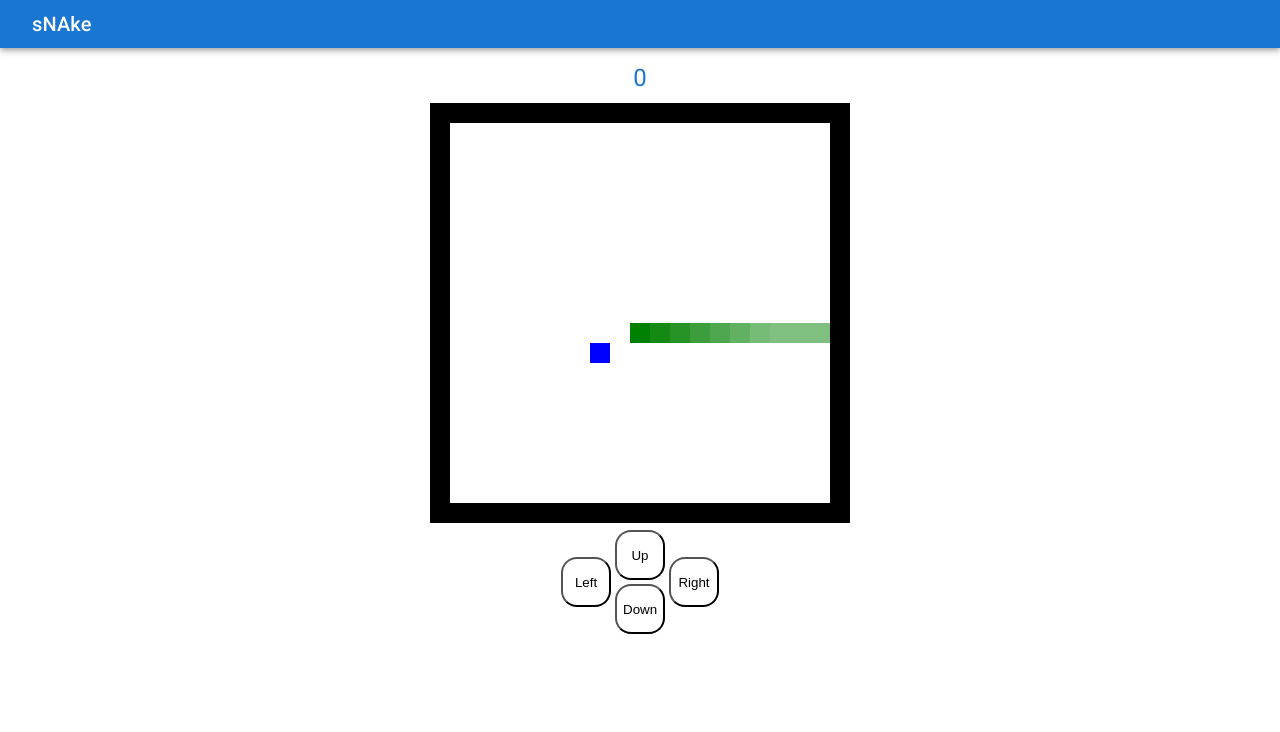
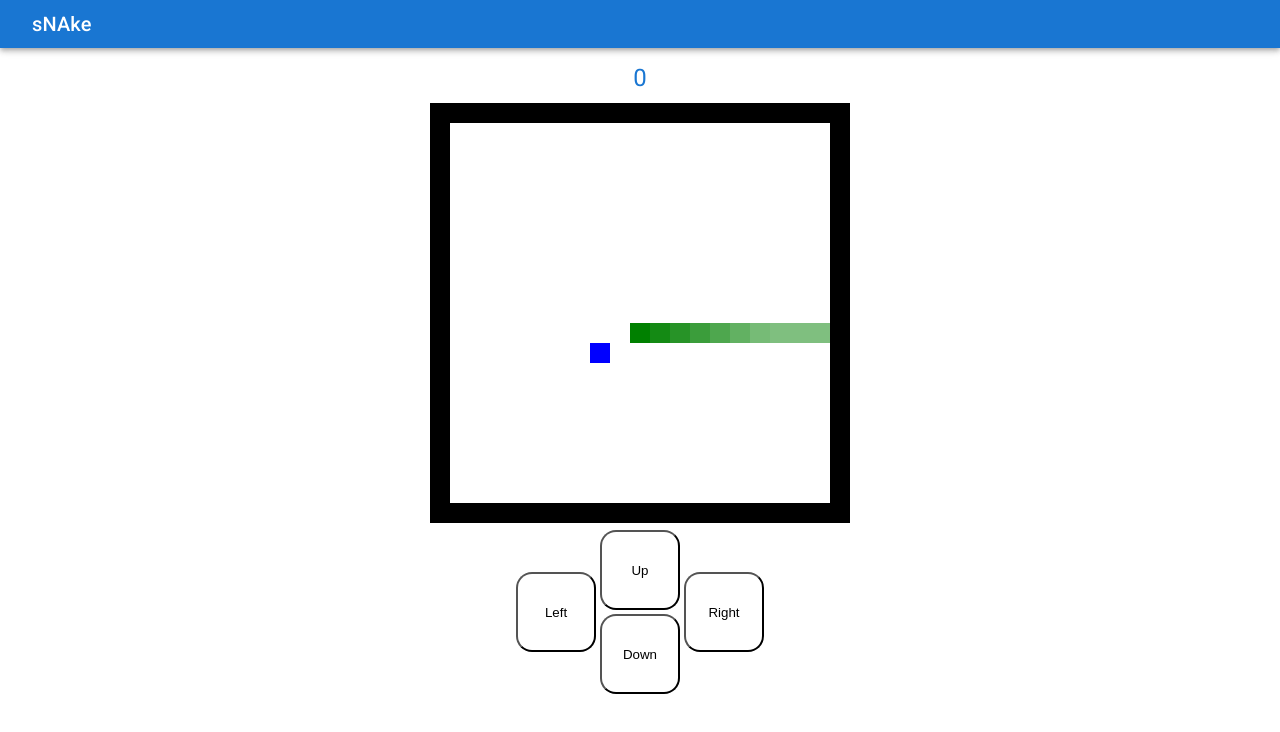
Before and after one commit to aryue123321/snakeGame, a React (Create React App) app: page /#/ in a window 1280 px wide. Shown: the top 732 px of the page. Built offline with nearby package versions, Linux system fonts and the light colour scheme.

Commit message:
make button larger

```diff
--- a/src/components/Game.scss
+++ b/src/components/Game.scss
@@ -88,13 +88,13 @@
 
   .control-buttons{
     button{
-      width: 50px;
-      height: 50px;
+      width: 80px;
+      height: 80px;
       background-color: white;
       border-radius: 1rem;
       margin: 2px;
     }
-    button:hover{
+    button:active{
       background-color: lightblue;
       border: white;
       color: white;
```
